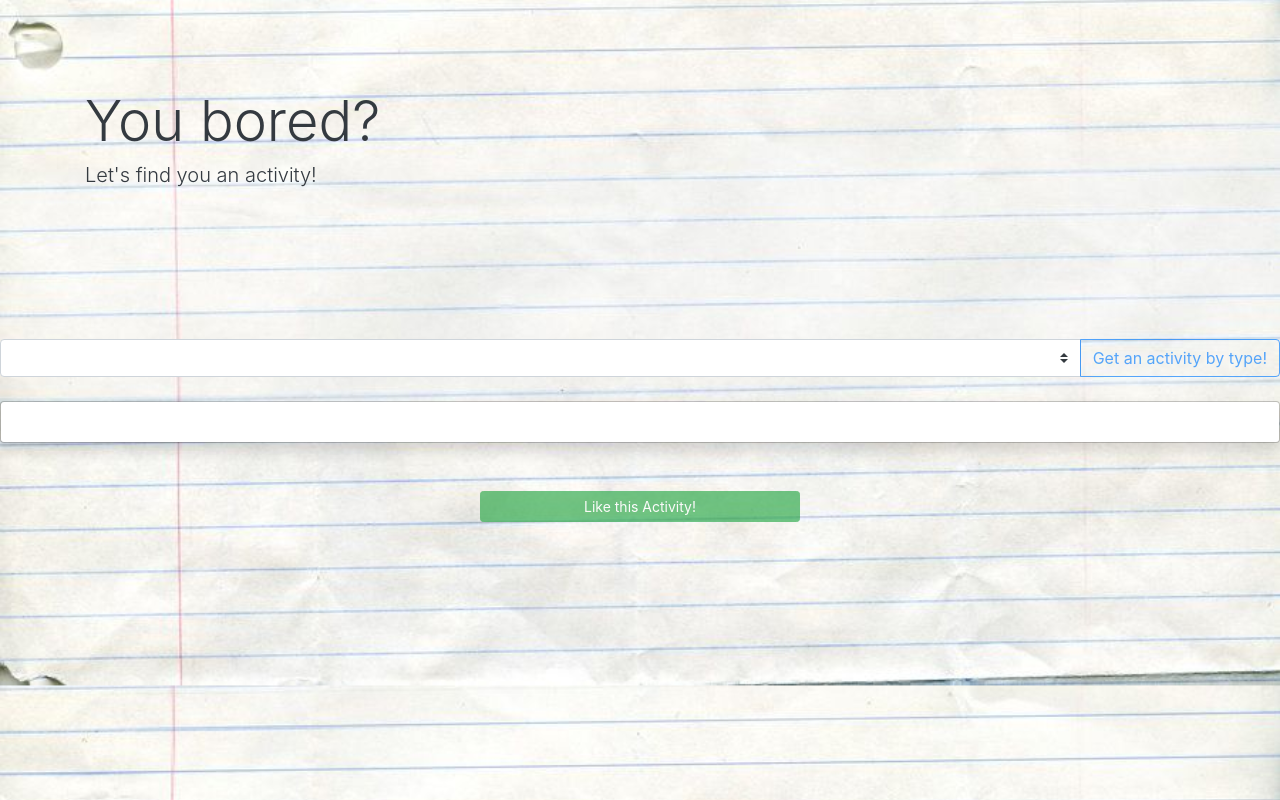
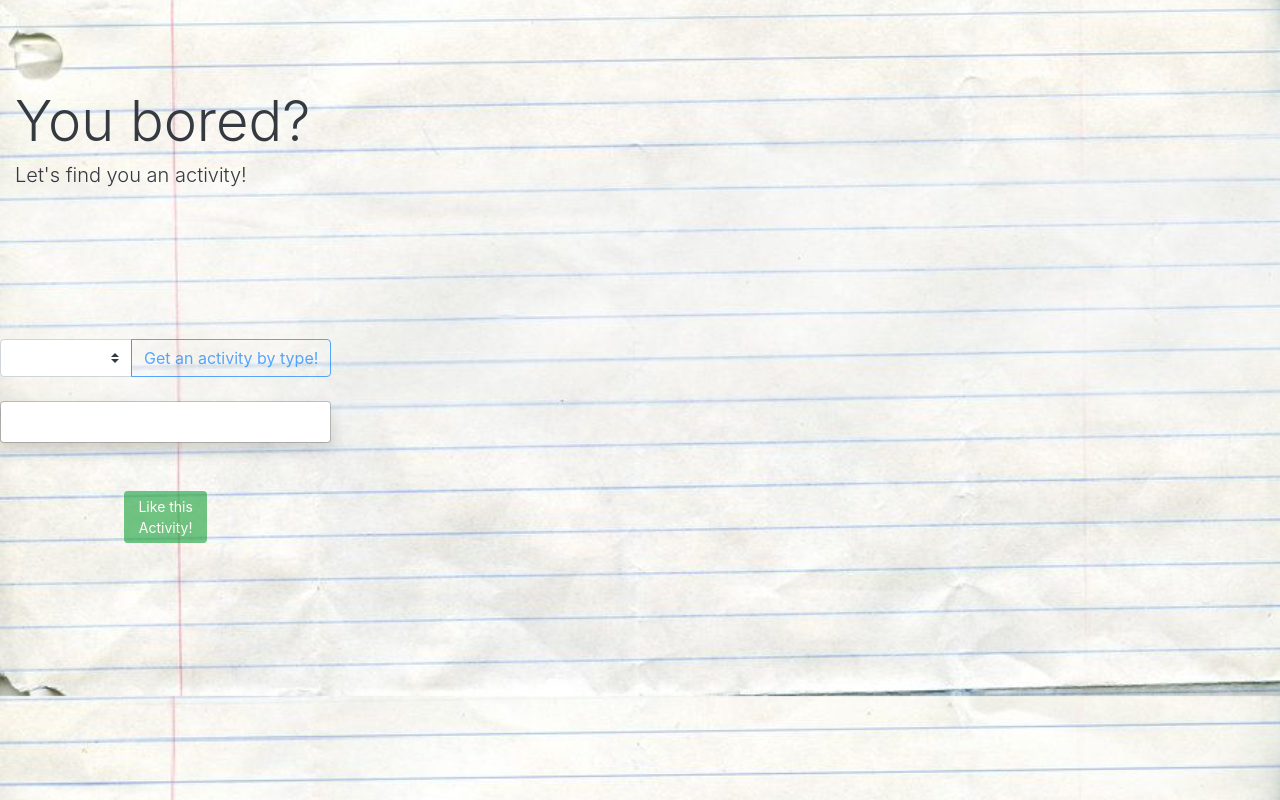
Before and after one commit to PaulineAngel/Project-Bored, an Angular app: page / in a window 1280 px wide. Built offline with nearby package versions, Linux system fonts and the light colour scheme.

Commit message:
teste hackfest2

```diff
--- a/src/app/bored/bored.component.html
+++ b/src/app/bored/bored.component.html
@@ -1,3 +1,5 @@
+
+<table>
 <br>
 <div class="jumbotron jumbotron-fluid bg-transparent text-dark">
         <div class="container">
@@ -25,7 +27,6 @@
         <br>
         <div class="modal-content shadow p-3 mb-5 bg-white rounded">
                 <label>{{activity}}</label>
-
         </div>
         <button (click)="likeActivities()" class="btn btn-success btn-sm col-sm-3" [disabled]="getLiked()">
                 Like this Activity! </button>
@@ -50,3 +51,4 @@
                 <br>
         </div>
 </div>
+</table>
--- a/src/app/bored/bored.component.ts
+++ b/src/app/bored/bored.component.ts
@@ -52,5 +52,5 @@ export class BoredComponent implements OnInit {
       );
     }
   }
-  //teste hackfest1
+  //teste hackfest2
 }
--- a/src/app/bored/bored.service.ts
+++ b/src/app/bored/bored.service.ts
@@ -14,7 +14,6 @@ export class BoredService {
   getActivities() {
     return this.http.get(this.apiEndPoint);
   }
-
   getActivitiesByType(type){
     return this.http.get(`${this.apiEndPointType}${type}`);
   }
```
